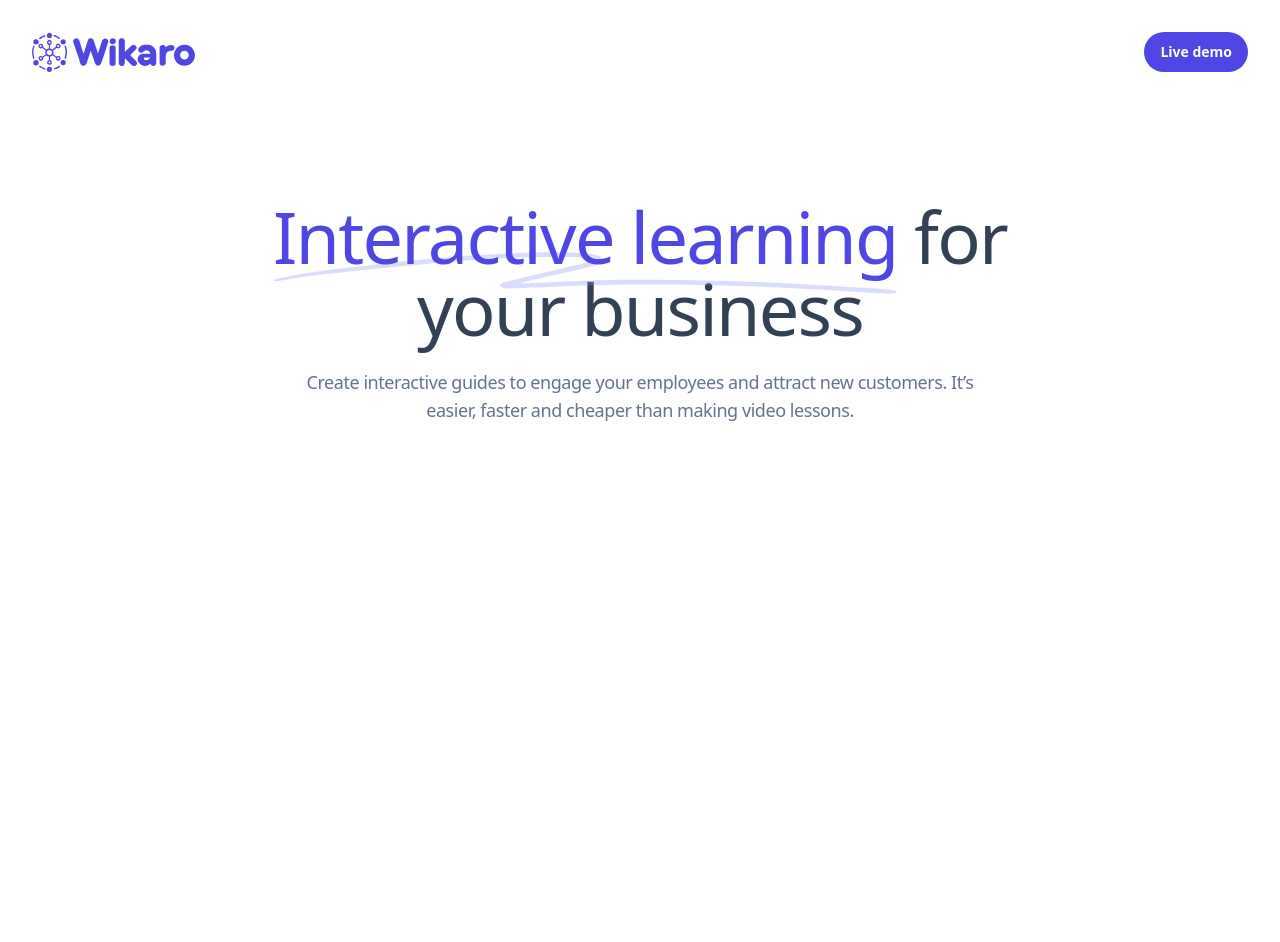
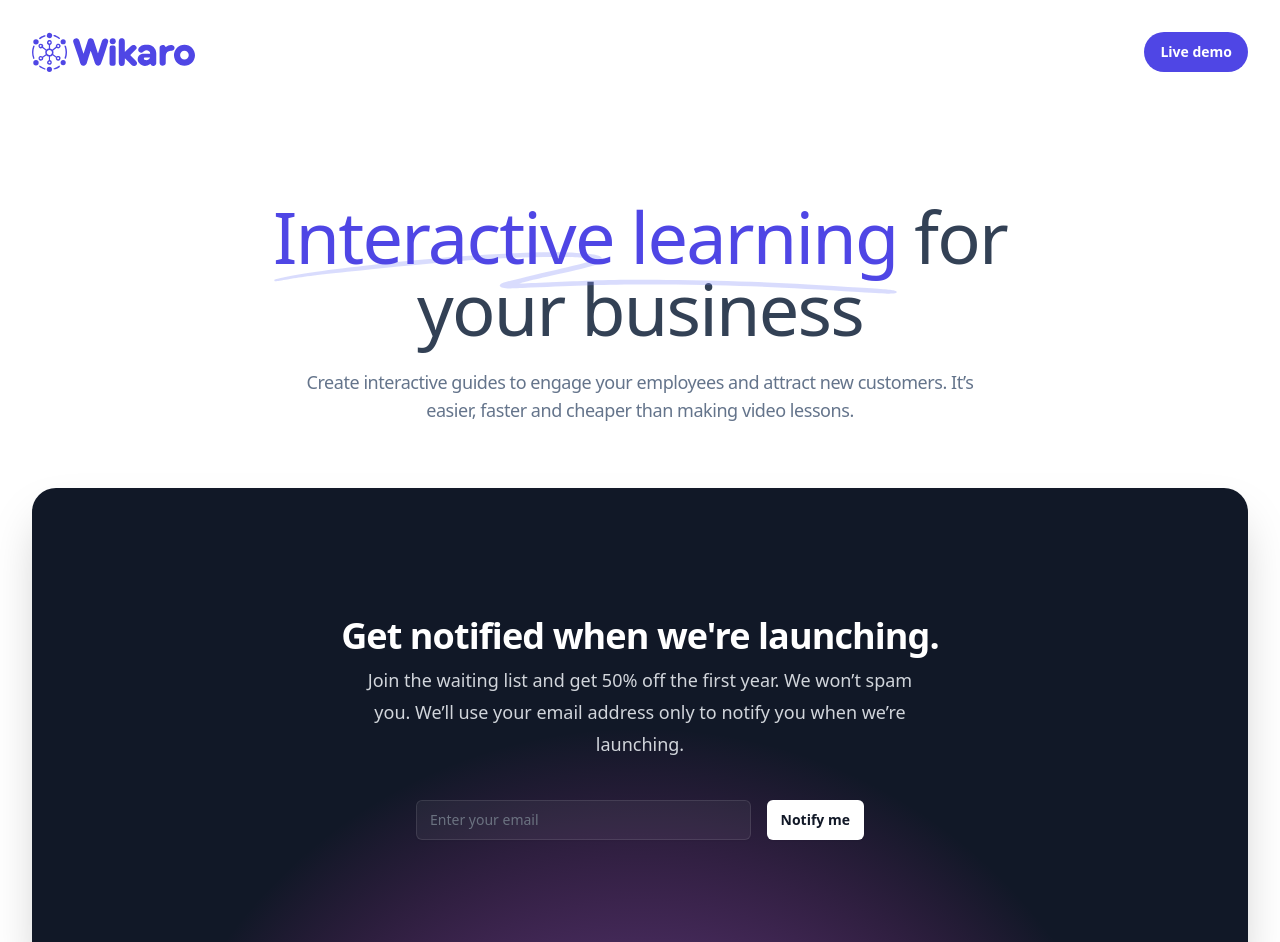
Before and after one commit to zoonk/wikaro.com, a Next.js app: page /en in a window 1280 px wide. Shown: the top 942 px of the page. Before the commit the page ends 800 px from the top, so only its background shows below. Built offline with nearby package versions, Linux system fonts and the light colour scheme.

Commit message:
Add waiting list form

```diff
--- a/app/[lang]/page.tsx
+++ b/app/[lang]/page.tsx
@@ -1,4 +1,5 @@
 import Hero from "@/components/Hero";
+import WaitingList from "@/components/WaitingList";
 import { getDictionary } from "@/dictionaries";
 import type { LanguageParams } from "@/types";
 import type { Metadata } from "next";
@@ -27,6 +28,7 @@ export default async function Home({ params }: HomeProps) {
   return (
     <main>
       <Hero locale={params.lang} />
+      <WaitingList locale={params.lang} />
     </main>
   );
 }
--- /dev/null
+++ b/components/WaitingList.tsx
@@ -0,0 +1,78 @@
+/**
+ * This component uses the Tailwind UI license:
+ *
+ * https://tailwindui.com/license
+ */
+
+import { getDictionary } from "@/dictionaries";
+import { Locale } from "@/types";
+
+interface WaitingListProps {
+  locale: Locale;
+}
+
+export default async function WaitingList({ locale }: WaitingListProps) {
+  const t = await getDictionary(locale);
+
+  return (
+    <div className="relative isolate overflow-hidden bg-gray-900 px-6 py-24 shadow-2xl rounded-3xl sm:px-24 xl:py-32">
+      <h2 className="mx-auto max-w-2xl text-center text-3xl font-bold tracking-tight text-white sm:text-4xl">
+        {t.waiting.title}
+      </h2>
+
+      <p className="mx-auto mt-2 max-w-xl text-center text-lg leading-8 text-gray-300">
+        {t.waiting.subtitle}
+      </p>
+
+      <form className="mx-auto mt-10 flex max-w-md gap-x-4">
+        <label htmlFor="email-address" className="sr-only">
+          {t.waiting.email}
+        </label>
+
+        <input
+          id="email-address"
+          name="email"
+          type="email"
+          autoComplete="email"
+          required
+          className="min-w-0 flex-auto rounded-md border-0 bg-white/5 px-3.5 py-2 text-white shadow-sm ring-1 ring-inset ring-white/10 focus:ring-2 focus:ring-inset focus:ring-white sm:text-sm sm:leading-6"
+          placeholder={t.waiting.email_placeholder}
+        />
+
+        <button
+          type="submit"
+          className="flex-none rounded-md bg-white px-3.5 py-2.5 text-sm font-semibold text-gray-900 shadow-sm hover:bg-gray-100 focus-visible:outline focus-visible:outline-2 focus-visible:outline-offset-2 focus-visible:outline-white"
+        >
+          {t.waiting.action}
+        </button>
+      </form>
+
+      <svg
+        viewBox="0 0 1024 1024"
+        className="absolute left-1/2 top-1/2 -z-10 h-[64rem] w-[64rem] -translate-x-1/2"
+        aria-hidden="true"
+      >
+        <circle
+          cx={512}
+          cy={512}
+          r={512}
+          fill="url(#759c1415-0410-454c-8f7c-9a820de03641)"
+          fillOpacity="0.7"
+        />
+        <defs>
+          <radialGradient
+            id="759c1415-0410-454c-8f7c-9a820de03641"
+            cx={0}
+            cy={0}
+            r={1}
+            gradientUnits="userSpaceOnUse"
+            gradientTransform="translate(512 512) rotate(90) scale(512)"
+          >
+            <stop stopColor="#7775D6" />
+            <stop offset={1} stopColor="#E935C1" stopOpacity={0} />
+          </radialGradient>
+        </defs>
+      </svg>
+    </div>
+  );
+}
--- a/dictionaries/en.json
+++ b/dictionaries/en.json
@@ -8,6 +8,13 @@
       "title": "for your business",
       "subtitle": "Create interactive guides to engage your employees and attract new customers. It’s easier, faster and cheaper than making video lessons."
     }
+  },
+  "waiting": {
+    "title": "Get notified when we're launching.",
+    "subtitle": "Join the waiting list and get 50% off the first year. We won’t spam you. We’ll use your email address only to notify you when we’re launching.",
+    "email": "Email address",
+    "email_placeholder": "Enter your email",
+    "action": "Notify me"
   },
   "metadata": {
     "home": {
--- a/dictionaries/pt.json
+++ b/dictionaries/pt.json
@@ -8,6 +8,13 @@
       "title": "para o seu negócio",
       "subtitle": "Crie guias interativos para engajar seus funcionários e atrair novos clientes. É mais fácil, rápido e barato do que produzir vídeo-aulas."
     }
+  },
+  "waiting": {
+    "title": "Saiba quando o Wikaro estiver no ar",
+    "subtitle": "Entre na lista de espera e ganhe 50% de desconto no primeiro ano. Não enviaremos spam. Usaremos seu endereço de email apenas para avisá-lo quando o Wikaro estiver no ar.",
+    "email": "Endereço de email",
+    "email_placeholder": "Digite seu email",
+    "action": "Avisar"
   },
   "metadata": {
     "home": {
--- a/package.json
+++ b/package.json
@@ -13,6 +13,7 @@
     "prepare": "husky install"
   },
   "dependencies": {
+    "@tailwindcss/forms": "0.5.6",
     "clsx": "2.0.0",
     "next": "14.0.1",
     "react": "18.2.0",
--- a/tailwind.config.ts
+++ b/tailwind.config.ts
@@ -9,6 +9,6 @@ const config: Config = {
   theme: {
     extend: {},
   },
-  plugins: [],
+  plugins: [require("@tailwindcss/forms")],
 };
 export default config;
```
Also changed, not shown: 1 other file (tests, documents, lock files or other folders).
